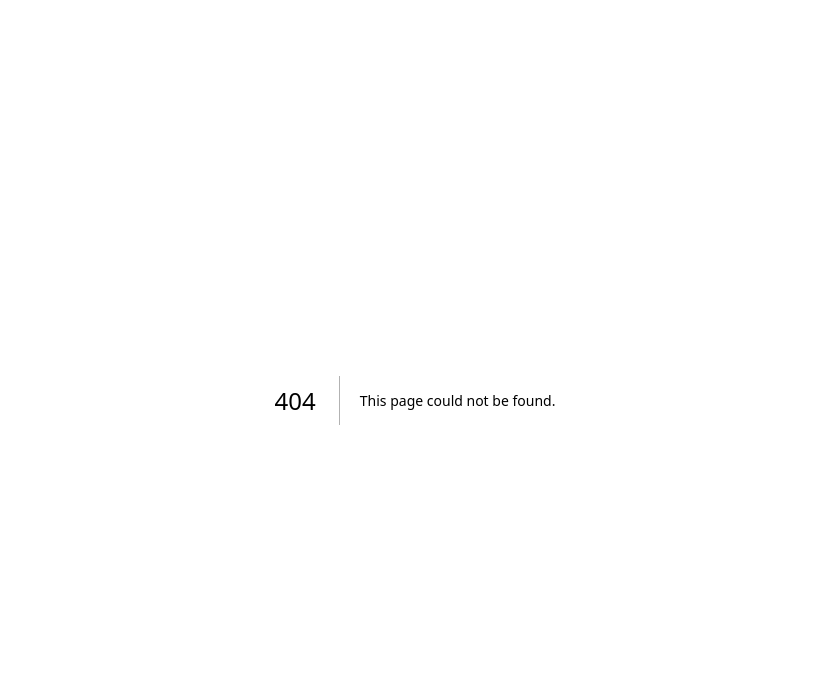
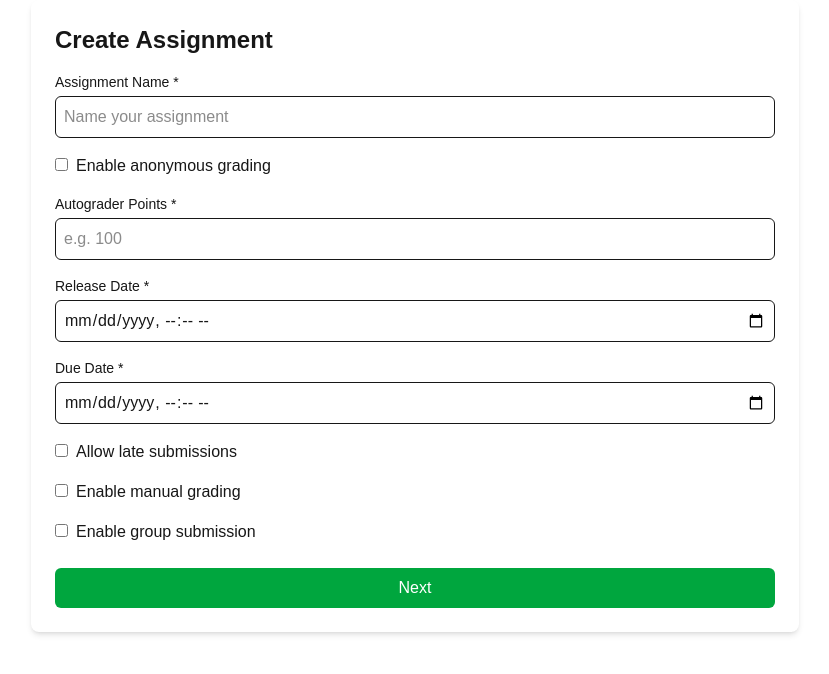
Before and after one commit to GradeGator/React-Front-End, a Next.js app: page /new-assignment in a window 1280 px wide. Before the commit this address had no page. Shown: the top 674 px of the page, without its empty margins (225-1054 px from the left). Built offline with nearby package versions, Linux system fonts and the light colour scheme.

Commit message:
Basic assignment creation

```diff
--- /dev/null
+++ b/app/configure-autograder/page.tsx
@@ -0,0 +1,14 @@
+"use client";
+
+import React from "react";
+
+const NextPage: React.FC = () => {
+  return (
+    <div className="max-w-3xl mx-auto p-6 bg-white shadow-md rounded-lg">
+      <h1 className="text-2xl font-semibold mb-4">Next Step</h1>
+      <p>This is the next page in the assignment creation process.</p>
+    </div>
+  );
+};
+
+export default NextPage;
--- /dev/null
+++ b/app/new-assignment/page.tsx
@@ -0,0 +1,168 @@
+"use client";
+
+import React, { useState } from "react";
+import { useRouter } from "next/navigation";
+
+const CreateAssignment: React.FC = () => {
+  const router = useRouter();
+  const [assignmentName, setAssignmentName] = useState("");
+  const [autoGraderPoints, setAutoGraderPoints] = useState("");
+  const [releaseDate, setReleaseDate] = useState("");
+  const [dueDate, setDueDate] = useState("");
+  const [lateDueDate, setLateDueDate] = useState("");
+  const [enableAnonymous, setEnableAnonymous] = useState(false);
+  const [enableManual, setEnableManual] = useState(false);
+  const [allowLateSubmissions, setAllowLateSubmissions] = useState(false);
+  const [enableGroup, setEnableGroup] = useState(false);
+  const [rubric, setRubric] = useState<{ description: string; points: string }[]>([]);
+
+  const addRubricItem = () => {
+    setRubric([...rubric, { description: "", points: "" }]);
+  };
+
+  const updateRubricItem = (index: number, field: "description" | "points", value: string) => {
+    const updatedRubric = rubric.map((item, i) =>
+      i === index ? { ...item, [field]: value } : item
+    );
+    setRubric(updatedRubric);
+  };
+
+  const removeRubricItem = (index: number) => {
+    setRubric(rubric.filter((_, i) => i !== index));
+  };
+
+  const handleNext = () => {
+    router.push("./configure-autograder/page"); // Change "next-page" to the actual route
+  };
+
+  return (
+    <div className="max-w-3xl mx-auto p-6 bg-white shadow-md rounded-lg">
+      <h1 className="text-2xl font-semibold mb-4">Create Assignment</h1>
+
+      <div className="space-y-4">
+        <div>
+          <label className="block text-sm font-medium">Assignment Name *</label>
+          <input
+            type="text"
+            className="w-full mt-1 p-2 border rounded-md"
+            placeholder="Name your assignment"
+            value={assignmentName}
+            onChange={(e) => setAssignmentName(e.target.value)}
+          />
+        </div>
+
+        <div>
+          <input
+            type="checkbox"
+            checked={enableAnonymous}
+            onChange={() => setEnableAnonymous(!enableAnonymous)}
+          />
+          <label className="ml-2">Enable anonymous grading</label>
+        </div>
+
+        <div>
+          <label className="block text-sm font-medium">Autograder Points *</label>
+          <input
+            type="number"
+            className="w-full mt-1 p-2 border rounded-md"
+            placeholder="e.g. 100"
+            value={autoGraderPoints}
+            onChange={(e) => setAutoGraderPoints(e.target.value)}
+          />
+        </div>
+
+        <div>
+          <label className="block text-sm font-medium">Release Date *</label>
+          <input
+            type="datetime-local"
+            className="w-full mt-1 p-2 border rounded-md"
+            value={releaseDate}
+            onChange={(e) => setReleaseDate(e.target.value)}
+          />
+        </div>
+
+        <div>
+          <label className="block text-sm font-medium">Due Date *</label>
+          <input
+            type="datetime-local"
+            className="w-full mt-1 p-2 border rounded-md"
+            value={dueDate}
+            onChange={(e) => setDueDate(e.target.value)}
+          />
+        </div>
+
+        <div>
+          <input
+            type="checkbox"
+            checked={allowLateSubmissions}
+            onChange={() => setAllowLateSubmissions(!allowLateSubmissions)}
+          />
+          <label className="ml-2">Allow late submissions</label>
+        </div>
+
+        <div>
+          <input
+            type="checkbox"
+            checked={enableManual}
+            onChange={() => setEnableManual(!enableManual)}
+          />
+          <label className="ml-2">Enable manual grading</label>
+        </div>
+
+        {enableManual && (
+          <div>
+            <label className="block text-sm font-medium">Rubric</label>
+            {rubric.map((item, index) => (
+              <div key={index} className="flex space-x-2 mt-2">
+                <input
+                  type="text"
+                  className="w-full p-2 border rounded-md"
+                  placeholder="Description"
+                  value={item.description}
+                  onChange={(e) => updateRubricItem(index, "description", e.target.value)}
+                />
+                <input
+                  type="number"
+                  className="w-24 p-2 border rounded-md"
+                  placeholder="Points"
+                  value={item.points}
+                  onChange={(e) => updateRubricItem(index, "points", e.target.value)}
+                />
+                <button
+                  onClick={() => removeRubricItem(index)}
+                  className="bg-red-500 text-white px-2 py-1 rounded-md hover:bg-red-600"
+                >
+                  ✕
+                </button>
+              </div>
+            ))}
+            <button
+              onClick={addRubricItem}
+              className="mt-2 bg-green-600 text-white py-1 px-4 rounded-md hover:bg-green-700"
+            >
+              + Add Rubric Item
+            </button>
+          </div>
+        )}
+
+        <div>
+          <input
+            type="checkbox"
+            checked={enableGroup}
+            onChange={() => setEnableGroup(!enableGroup)}
+          />
+          <label className="ml-2">Enable group submission</label>
+        </div>
+      </div>
+
+      <button
+        onClick={handleNext}
+        className="mt-6 w-full bg-green-600 text-white py-2 rounded-md hover:bg-green-700"
+      >
+        Next
+      </button>
+    </div>
+  );
+};
+
+export default CreateAssignment;
```
